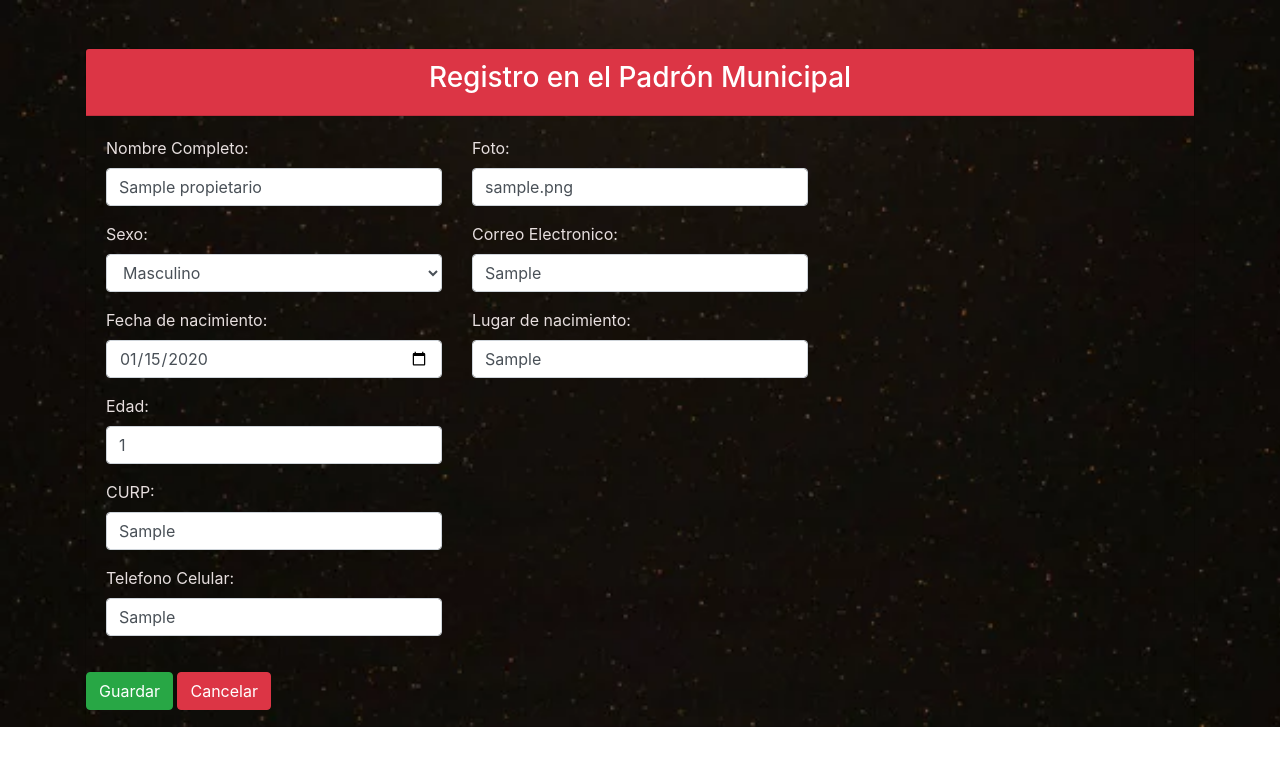
After one commit to Carlosmau11/panteon_municipal_lerdo, a PHP site: page /actualizar_propietario.php?id_propietario=1 in a window 1280 px wide. The commit adds this page. Shown: the top 766 px of the page. Run offline with PHP 8.4, Linux system fonts and the light colour scheme; tables that the repository leaves empty hold one stand-in row (values such as "Sample post").

Commit message:
Se agrega metodo para actualizar registros de propietarios

```diff
--- /dev/null
+++ b/app/view/actualizar_propietario.php
@@ -0,0 +1,132 @@
+<?php
+
+$id = $_GET['id_propietario'];
+require_once ("../../app/model/db.php");
+$consulta = "SELECT * FROM propietario WHERE id_propietario = $id";
+$resultado = mysqli_query($conexion, $consulta);
+$propietario = mysqli_fetch_assoc($resultado);
+
+?>
+<?php require '../../app/model/db.php' ?>
+<!DOCTYPE html>
+<html>
+
+<head>
+    <meta charset="UTF-8">
+    <title>Registro en el Padrón Municipal del Cementerio</title>
+    <link rel="stylesheet" href="https://maxcdn.bootstrapcdn.com/bootstrap/4.5.2/css/bootstrap.min.css">
+</head>
+
+<body>
+
+    <style>
+    body {
+        background-image: url('../../public/img/FotoPanteon10.jpg');
+        background-size: cover;
+        background-repeat: no-repeat;
+    }
+
+    .card {
+        background-color: rgba(255, 255, 255, 0);
+        /* Fondo blanco semi-transparente para la tarjeta */
+    }
+
+    /* Resto de tu código CSS */
+    </style>
+
+    <div class="container mt-5">
+        <div class="card">
+            <div class="card-header bg-danger text-white">
+                <h3 class="text-center">Registro en el Padrón Municipal</h3>
+            </div>
+            <div class="card-body">
+                <form action="../../app/model/functions_Db.php" method="POST" enctype="multipart/form-data">
+                    <div class="row">
+                        <!-- Columna 1: Datos Personales Parte 1 -->
+                        <div class="col-md-4">
+
+                            <div class="form-group">
+                                <label style="color: rgb(231, 223, 223);" for="nombre_completo">Nombre Completo:</label>
+                                <input type="text" class="form-control" id="nombre_completo" name="nombre_completo"
+                                    value="<?php echo $propietario ['nombre_completo']; ?>" required>
+                            </div>
+
+                            <div class="form-group">
+                                <label style="color: rgb(231, 223, 223);" for="sexo">Sexo:</label>
+                                <select class="form-control" id="sexo" name="sexo" required>
+                                    <option value="<?php echo $propietario ['sexo']; ?>">Masculino</option>
+                                    <option value="<?php echo $propietario ['sexo']; ?>">Femenino</option>
+                                </select>
+                            </div>
+
+                            <div class="form-group">
+                                <label style="color: rgb(231, 223, 223);" for="fecha_nacimiento">Fecha de
+                                    nacimiento:</label>
+                                <input type="date" class="form-control" id="fecha_nacimiento" name="fecha_nacimiento"
+                                    value="<?php echo $propietario ['fecha_nacimiento']; ?>" required>
+                            </div>
+
+                            <div class="form-group">
+                                <label style="color: rgb(231, 223, 223);" for="edad">Edad:</label>
+                                <input type="text" class="form-control" id="edad" name="edad"
+                                    value="<?php echo $propietario ['edad']; ?>" required>
+                            </div>
+
+                            <div class="form-group">
+                                <label style="color: rgb(231, 223, 223);" for="curp">CURP:</label>
+                                <input type="text" class="form-control" id="curp" name="curp"
+                                    value="<?php echo $propietario ['curp']; ?>" required>
+                            </div>
+
+                            <div class="form-group">
+                                <label style="color: rgb(231, 223, 223);" for="celular">Telefono Celular:</label>
+                                <input type="text" class="form-control" id="celular" name="celular"
+                                    value="<?php echo $propietario ['celular']; ?>" required>
+                            </div>
+                        </div>
+
+                        <!-- Columna 2: Datos Personales Parte 2 -->
+                        <div class="col-md-4">
+
+                            <div class="form-group">
+                                <label style="color: rgb(231, 223, 223);" for="foto">Foto:</label>
+                                <input type="text" class="form-control" id="foto" name="foto"
+                                    value="<?php echo $propietario ['foto']; ?>" required>
+                            </div>
+
+                            <div class="form-group">
+                                <label style="color: rgb(231, 223, 223);" for="correo">Correo Electronico:</label>
+                                <input type="text" class="form-control" id="correo" name="correo"
+                                    value="<?php echo $propietario ['correo']; ?>" required>
+                            </div>
+
+                            <div class="form-group">
+                                <label style="color: rgb(231, 223, 223);" for="lugar_nacimiento">Lugar de
+                                    nacimiento:</label>
+                                <input type="text" class="form-control" id="comprobante_domicilio"
+                                    name="comprobante_domicilio"
+                                    value="<?php echo $propietario ['comprobante_domicilio']; ?>" required>
+                            </div>
+                        </div>
+                    </div>
+            </div>
+
+            <div class="mb-3">
+                <input type="hidden" name="accion" value="editar_propietario">
+                <input type="hidden" name="id_propietario" value="<?php echo $_GET['id_propietario']; ?>">
+                <button type="submit" class="btn btn-success">Guardar</button>
+                <button class="btn btn-danger" style="text-decoration: none; color: white;">
+                    <a href="index.php" style="color: white;">Cancelar</a>
+                </button>
+            </div>
+            </form>
+        </div>
+    </div>
+    </div>
+
+    <script src="https://ajax.googleapis.com/ajax/libs/jquery/3.5.1/jquery.min.js"></script>
+    <script src="https://cdnjs.cloudflare.com/ajax/libs/popper.js/1.16.0/umd/popper.min.js"></script>
+    <script src="https://maxcdn.bootstrapcdn.com/bootstrap/4.5.2/js/bootstrap.min.js"></script>
+</body>
+
+</html>
--- a/app/view/formulario Padron.html
+++ b/app/view/agregar_propietario.php
@@ -1,3 +1,4 @@
+<?php require '../../app/model/db.php' ?>
 <!DOCTYPE html>
 <html>
 
```
Also changed, not shown: app/model/functions_db.php (added, +28 -0 lines), app/view/Servicios.php (+39 -4 lines), app/view/index.php (+50 -22 lines). Lines whose indentation alone changed are shown as unchanged.
